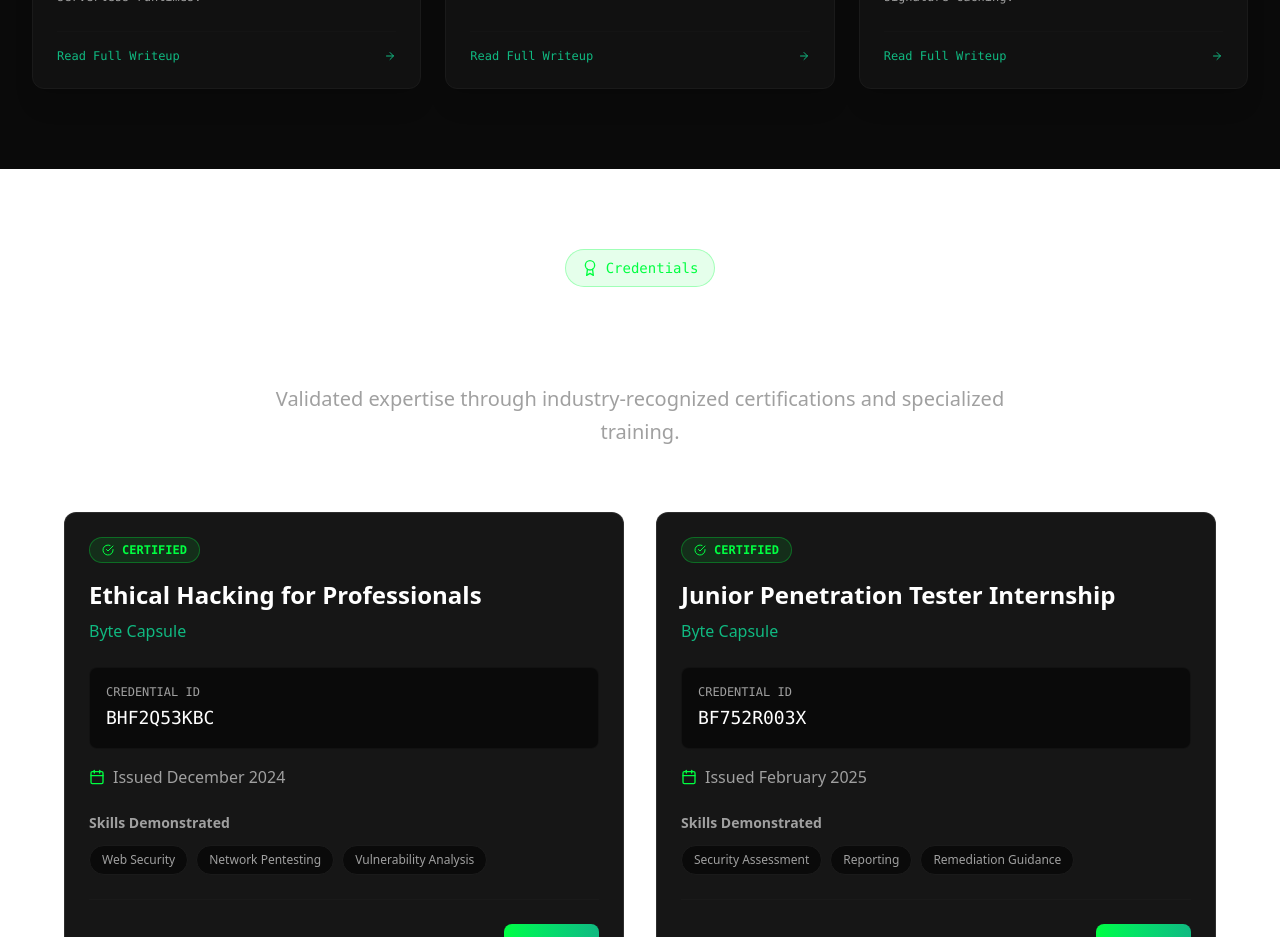
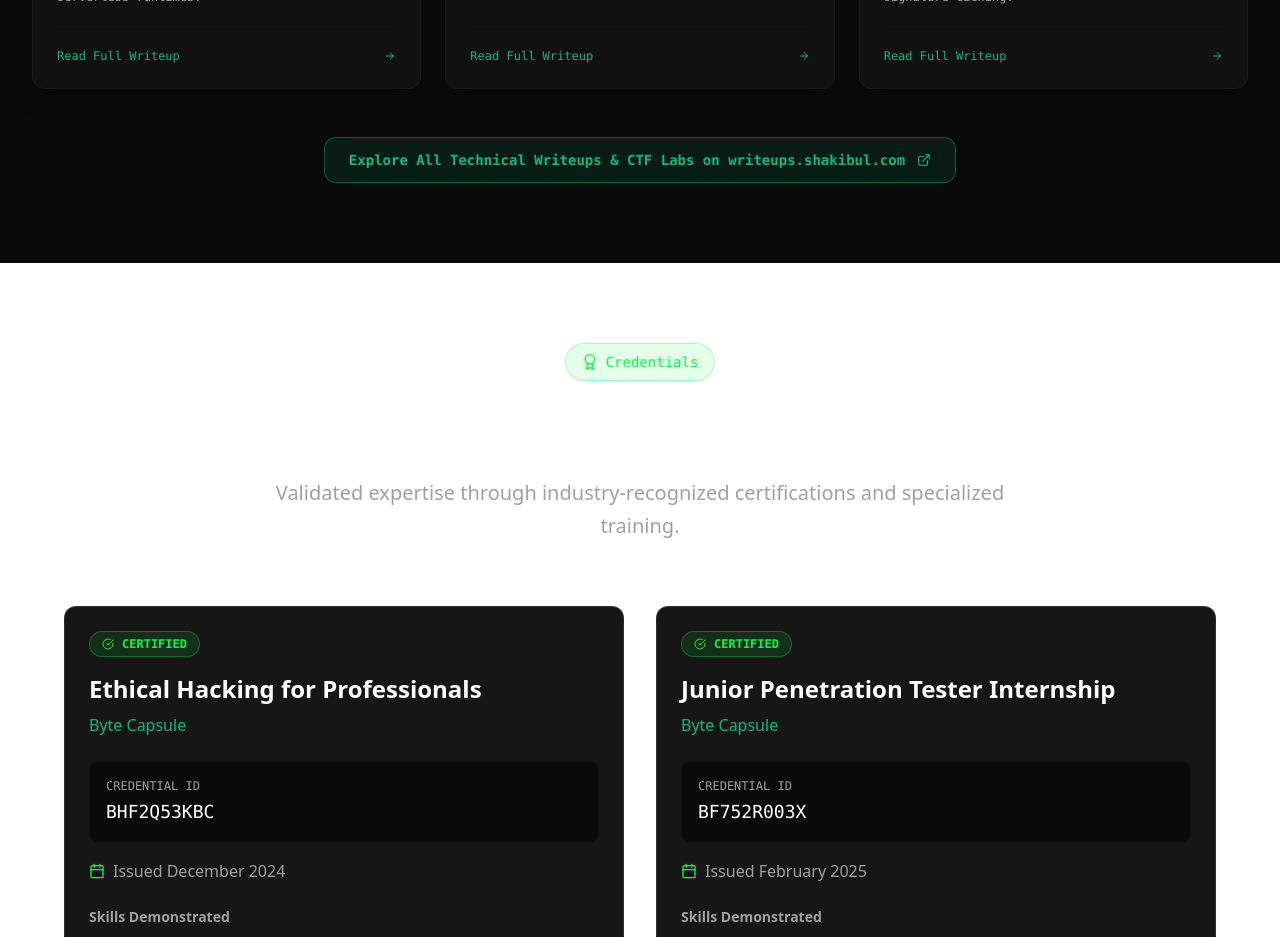
Before and after one commit to Shakibul-CyberSec/shakibul-cybersecurity-portfolio, a Next.js app: page / in a window 1280 px wide. Shown: the part 5840-6777 px from the top of the page. Built offline with nearby package versions, Linux system fonts and the light colour scheme.

Commit message:
feat(writeups): add CTA link to writeups.shakibul.com platform

```diff
--- a/app/components/SecurityWriteups.jsx
+++ b/app/components/SecurityWriteups.jsx
@@ -1,6 +1,6 @@
 'use client';
 import { useState } from 'react';
-import { FiBookOpen, FiX, FiArrowRight } from 'react-icons/fi';
+import { FiBookOpen, FiX, FiArrowRight, FiExternalLink } from 'react-icons/fi';
 import { Animate, Stagger } from './Animations';
 
 const writeups = [
@@ -113,6 +113,21 @@ export default function SecurityWriteups() {
           </div>
         </Stagger>
 
+        {/* External Link to Full Security Blog / Subdomain */}
+        <Animate animation="fadeInUp" delay={0.3}>
+          <div className="mt-12 text-center">
+            <a
+              href="https://writeups.shakibul.com"
+              target="_blank"
+              rel="noopener noreferrer"
+              className="inline-flex items-center space-x-3 px-6 py-3 bg-neon-cyan/10 hover:bg-neon-cyan/20 border border-neon-cyan/40 text-neon-cyan font-mono text-xs sm:text-sm font-semibold rounded-xl transition-all duration-300 hover:scale-105 shadow-lg hover:shadow-neon-cyan/20 group"
+            >
+              <span>Explore All Technical Writeups & CTF Labs on writeups.shakibul.com</span>
+              <FiExternalLink className="group-hover:translate-x-1 transition-transform duration-300" />
+            </a>
+          </div>
+        </Animate>
+
         {/* Writeup Modal Viewer */}
         {activeWriteup && (
           <div className="fixed inset-0 z-50 flex items-center justify-center p-4 bg-black/80 backdrop-blur-md animate-fade-in">
```
